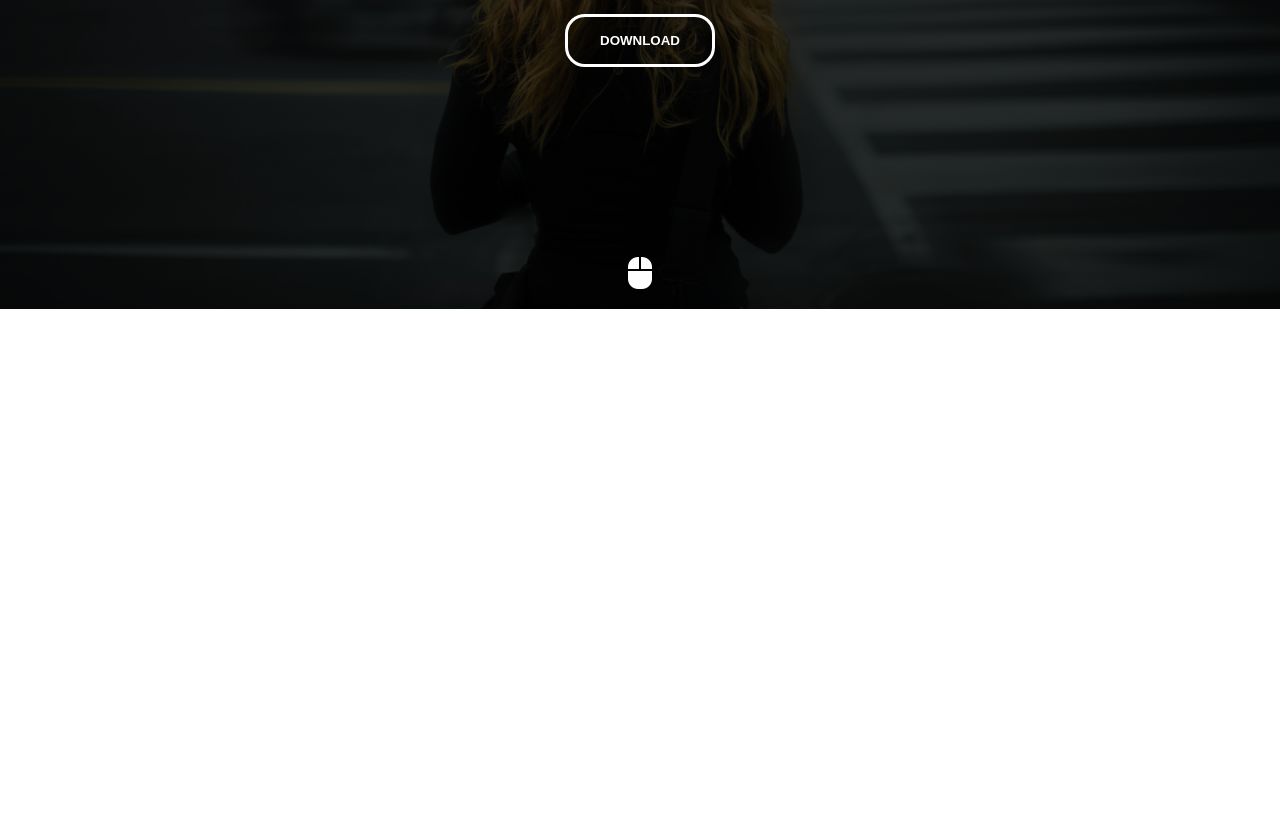
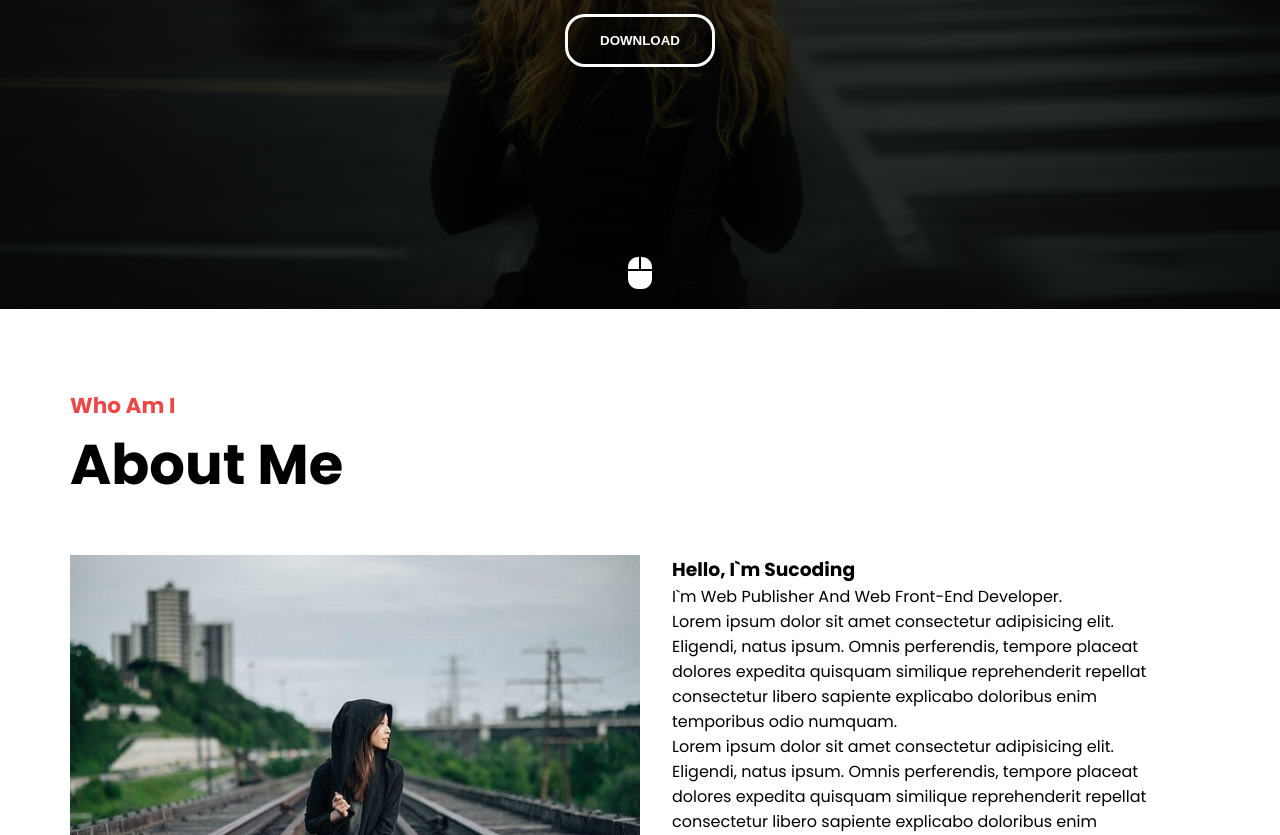
Before and after one commit to 777Mino777/practice-html, a plain HTML site: page static/index.html in a window 1280 px wide. Shown: the part 491-1326 px from the top of the page. Before the commit the page ends 800 px from the top, so only its background shows below. Drawn offline with Linux system fonts and the light colour scheme.

Commit message:
이미지 파일 추가

```diff
--- a/static/css/styles.css
+++ b/static/css/styles.css
@@ -132,3 +132,43 @@ main button.download {
       opacity: 0;
     }
   }
+
+  /*섹션*/
+  section {
+    font-family: "Poppins", sans-serif;
+    padding: 5rem 0;
+  }
+  section:nth-child(2n) {
+    background-color: #f8f8f8;
+  }
+
+  section .title {
+    margin-bottom: 3rem;
+  }
+
+  section .title h4 {
+    font-size: 1.35rem;
+    color: #ed4848;
+    position: relative;
+  }
+  section .title h2 {
+    font-size: 3.5rem;
+  }
+  section .title p {
+    font-size: 1.15rem;
+  }
+
+  section .about-self .left {
+    width: 50%;
+    float: left;
+  }
+
+  section .about-self .right {
+    width: 50%;
+    float: left;
+    padding: 0 2rem;
+  }
+
+  section .about-self .left img {
+    max-width: 100%;
+  }
--- a/static/index.html
+++ b/static/index.html
@@ -38,3 +38,53 @@
     </main>
 </body>
 </html>
+
+<section class="about">
+    <div class="container">
+      <div class="title">
+        <h4>Who Am I</h4>
+        <h2>About Me</h2>
+      </div>
+      <div class="about-self">
+        <div class="left">
+          <img src="images/me_alone.jpg" alt=" " />
+        </div>
+        <div class="right">
+          <h3>Hello, <strong>I`m Sucoding</strong></h3>
+          <p>I`m Web Publisher And Web Front-End Developer.</p>
+          <p>
+            Lorem ipsum dolor sit amet consectetur adipisicing elit. Eligendi,
+            natus ipsum. Omnis perferendis, tempore placeat dolores expedita
+            quisquam similique reprehenderit repellat consectetur libero
+            sapiente explicabo doloribus enim temporibus odio numquam.
+          </p>
+          <p>
+            Lorem ipsum dolor sit amet consectetur adipisicing elit. Eligendi,
+            natus ipsum. Omnis perferendis, tempore placeat dolores expedita
+            quisquam similique reprehenderit repellat consectetur libero
+            sapiente explicabo doloribus enim temporibus odio numquam.
+          </p>
+          <p>
+            Lorem ipsum dolor sit amet consectetur adipisicing elit. Eligendi,
+            natus ipsum. Omnis perferendis, tempore placeat dolores expedita
+            quisquam similique reprehenderit repellat consectetur libero
+            sapiente explicabo doloribus enim temporibus odio numquam.
+          </p>
+          <div class="social">
+            <a href="#">
+              <i class="fa-brands fa-youtube"></i>
+            </a>
+            <a href="#">
+              <i class="fa-brands fa-instagram"></i>
+            </a>
+            <a href="#">
+              <i class="fa-brands fa-tiktok"></i>
+            </a>
+            <a href="#">
+              <i class="fa-brands fa-twitch"></i>
+            </a>
+          </div>
+        </div>
+      </div>
+    </div>
+  </section>
```
